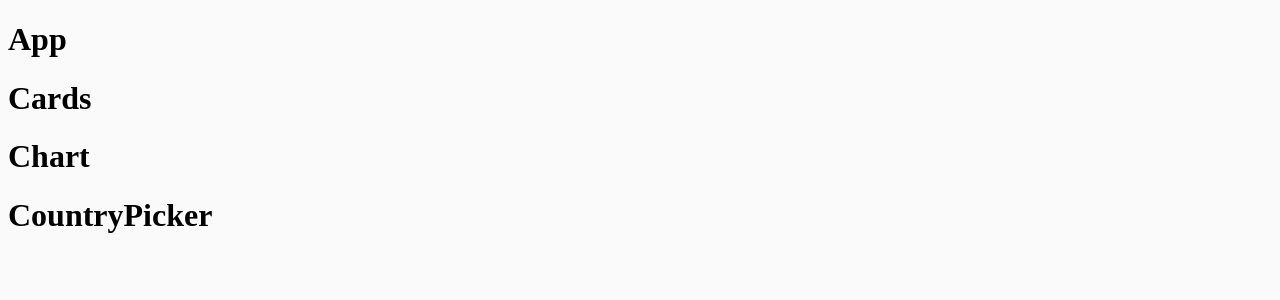
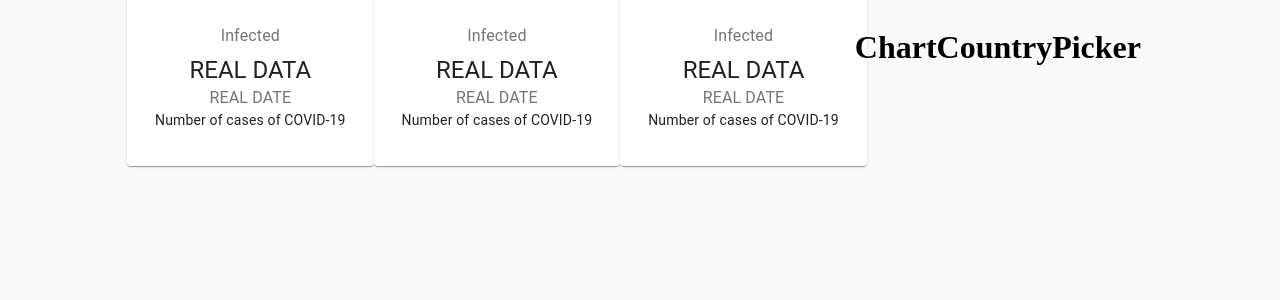
Before and after one commit to bomercakmak/covid-19-tracker-react, a React (Create React App) app: page / in a window 1280 px wide. Shown: the top 300 px of the page. Built offline with nearby package versions, Linux system fonts and the light colour scheme; no server answers.

Commit message:
I fetch the data from api.I added the material-ui and I made some info cards.

```diff
--- a/package.json
+++ b/package.json
@@ -3,6 +3,7 @@
   "version": "0.1.0",
   "private": true,
   "dependencies": {
+    "@material-ui/core": "^4.11.3",
     "@testing-library/jest-dom": "^5.11.9",
     "@testing-library/react": "^11.2.5",
     "@testing-library/user-event": "^12.8.3",
--- a/src/App.js
+++ b/src/App.js
@@ -1,19 +1,29 @@
-import React, { Component } from 'react'
-import { Cards, Chart,CountryPicker} from './components'
-import styles from './App.module.css'
+import React, { Component } from "react";
+import { Cards, Chart, CountryPicker } from "./components";
+import styles from "./App.module.css";
+import { fetchData } from "./api";
 
+class App extends Component {
+  state = {
+    data: {}
+  };
 
-export class App extends Component {
+  async componentDidMount() {
+    const fetchedData = await fetchData();
+    this.setState({data:fetchedData});
+  }
+
   render() {
+    const { data } = this.state;
+
     return (
-      <div>
-        <h1>App</h1>
-        <Cards></Cards>
-        <Chart></Chart>
-        <CountryPicker></CountryPicker>
+      <div className={styles.container}>
+        <Cards data={data}/>
+        <Chart/>
+        <CountryPicker/>
       </div>
-    )
+    );
   }
 }
 
-export default App
+export default App;
--- /dev/null
+++ b/src/api/index.js
@@ -0,0 +1,17 @@
+import axios from "axios";
+
+const url = "https://covid19.mathdro.id/api";
+
+export const fetchData = async () => {
+  try {
+    const {
+      data: { confirmed, received, deaths, lastUpdate },
+    } = await axios.get(url);
+    return {
+      confirmed,
+      received,
+      deaths,
+      lastUpdate,
+    };
+  } catch (error) {}
+};
--- a/src/components/Cards/Cards.js
+++ b/src/components/Cards/Cards.js
@@ -1,9 +1,44 @@
-import React from 'react';
-
-const Cards = () => {
-    return (
-        <h1>Cards</h1>
-    )
-}
+import React from "react";
+import { Card, CardContent, Typography, Grid } from "@material-ui/core";
+import styles from "./Cards.module.css";
+const Cards = (props) => {
+  console.log(props);
+  return (
+    <div className={styles.container}>
+      <Grid container spacing={3} justify="center">
+        <Grid item component={Card}>
+          <CardContent>
+            <Typography color='textSecondary' gutterBottom>
+                Infected
+            </Typography>
+            <Typography variant="h5">REAL DATA</Typography>
+            <Typography color='textSecondary'>REAL DATE</Typography>
+            <Typography variant="body2">Number of cases of COVID-19</Typography>
+          </CardContent>
+        </Grid>
+        <Grid item component={Card}>
+          <CardContent>
+            <Typography color='textSecondary' gutterBottom>
+                Infected
+            </Typography>
+            <Typography variant="h5">REAL DATA</Typography>
+            <Typography color='textSecondary'>REAL DATE</Typography>
+            <Typography variant="body2">Number of cases of COVID-19</Typography>
+          </CardContent>
+        </Grid>
+        <Grid item component={Card}>
+          <CardContent>
+            <Typography color='textSecondary' gutterBottom>
+                Infected
+            </Typography>
+            <Typography variant="h5">REAL DATA</Typography>
+            <Typography color='textSecondary'>REAL DATE</Typography>
+            <Typography variant="body2">Number of cases of COVID-19</Typography>
+          </CardContent>
+        </Grid>
+      </Grid>
+    </div>
+  );
+};
 
 export default Cards;
```
Also changed, not shown: 1 other file (tests, documents, lock files or other folders).
